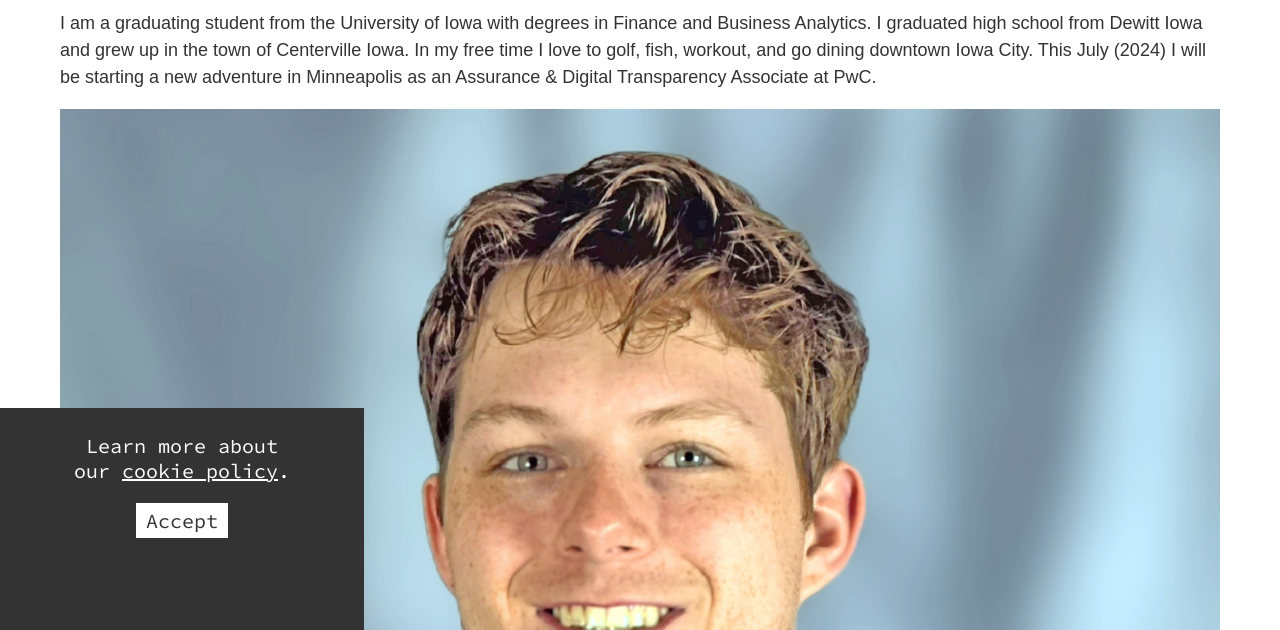
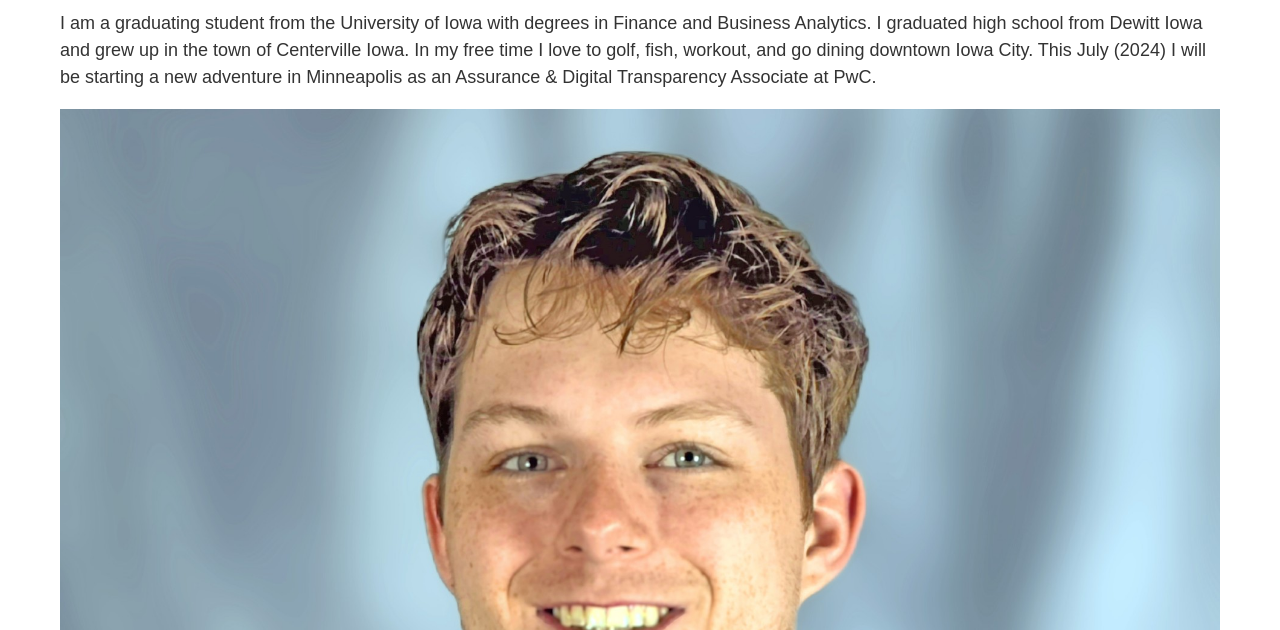
Before and after one commit to NathanBieber/nrbieber-webpage-new, a plain HTML site: page index.html in a window 1280 px wide. Shown: the part 170-800 px from the top of the page. Drawn offline with Linux system fonts and the light colour scheme; files that its build step writes are made by us from their sources.

Commit message:
Edited Cookie popup

```diff
--- a/index.html
+++ b/index.html
@@ -53,13 +53,9 @@
     <p>
         <a href="policy.html">Privacy Policy</a> |
         <a href="terms.html">Terms and Conditions</a>
+        <a href="cookie-popup.html">Cookie Policy</a>
     </p>
 </footer>
-
-<div id="cookie-popup">
-    <!-- Include content from cookie-popup.html here -->
-    <iframe src="cookie-popup.html" frameborder="0" width="100%" height="100%"></iframe>
-</div>
 
 <script src="cookie-popup.js"></script>
 
```
